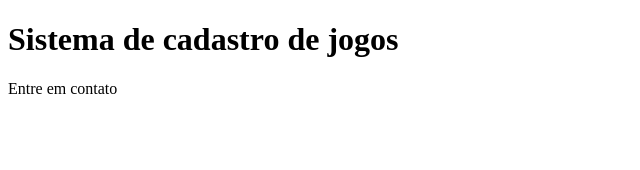
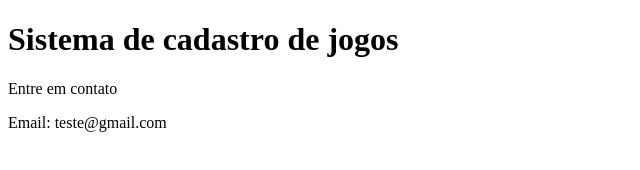
Before and after one commit to igorcarv/sistema-de-cadastro, a plain HTML site: page index.html in a window 1280 px wide. Shown: the whole page, without its empty margins (0-640 px from the left). Drawn offline with Linux system fonts and the light colour scheme.

Commit message:
adicionando email teste

```diff
--- a/index.html
+++ b/index.html
@@ -8,5 +8,6 @@
 <body>
     <h1>Sistema de cadastro de jogos</h1>
     <p>Entre em contato</p>
+    <p>Email: teste@gmail.com</p>
 </body>
 </html>
```
